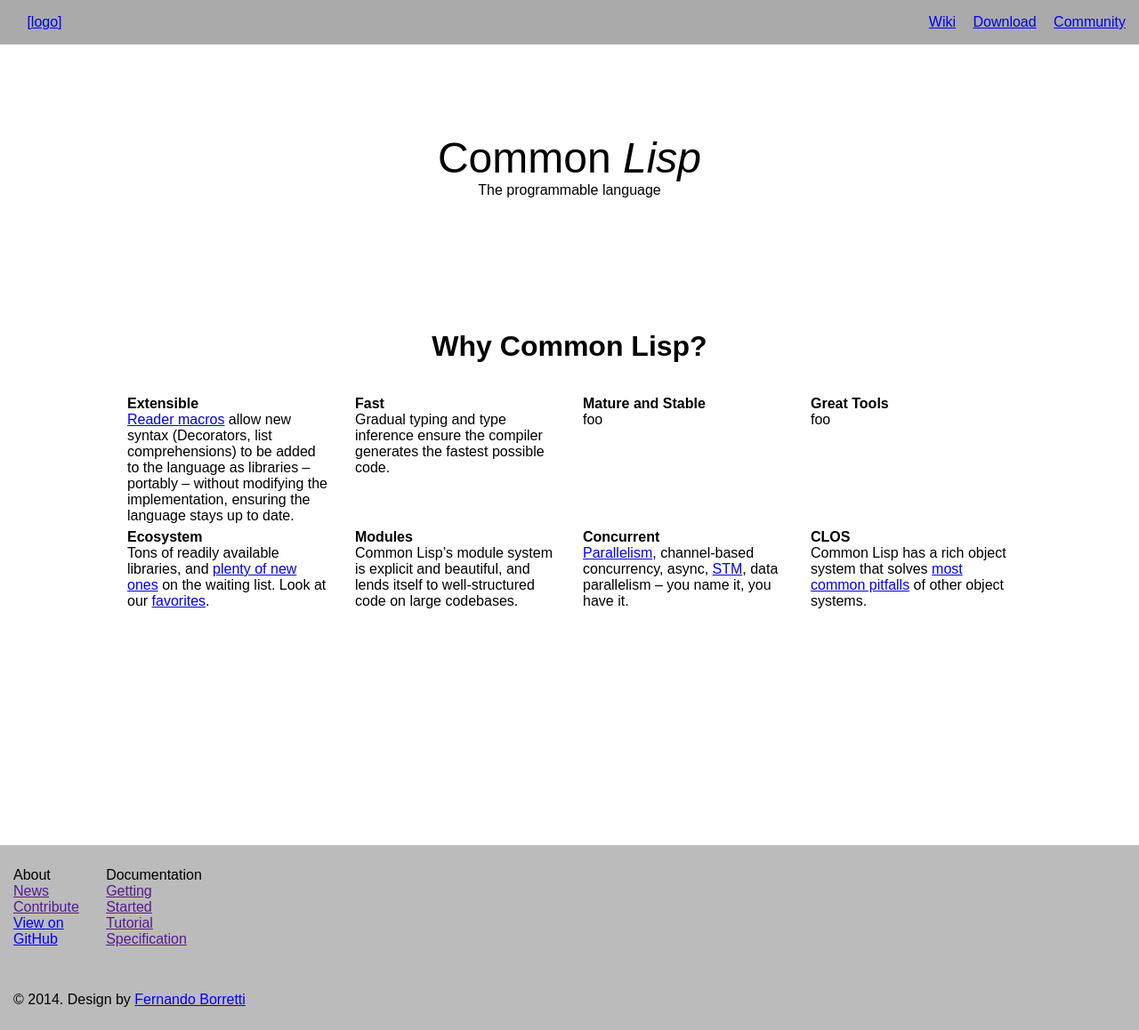
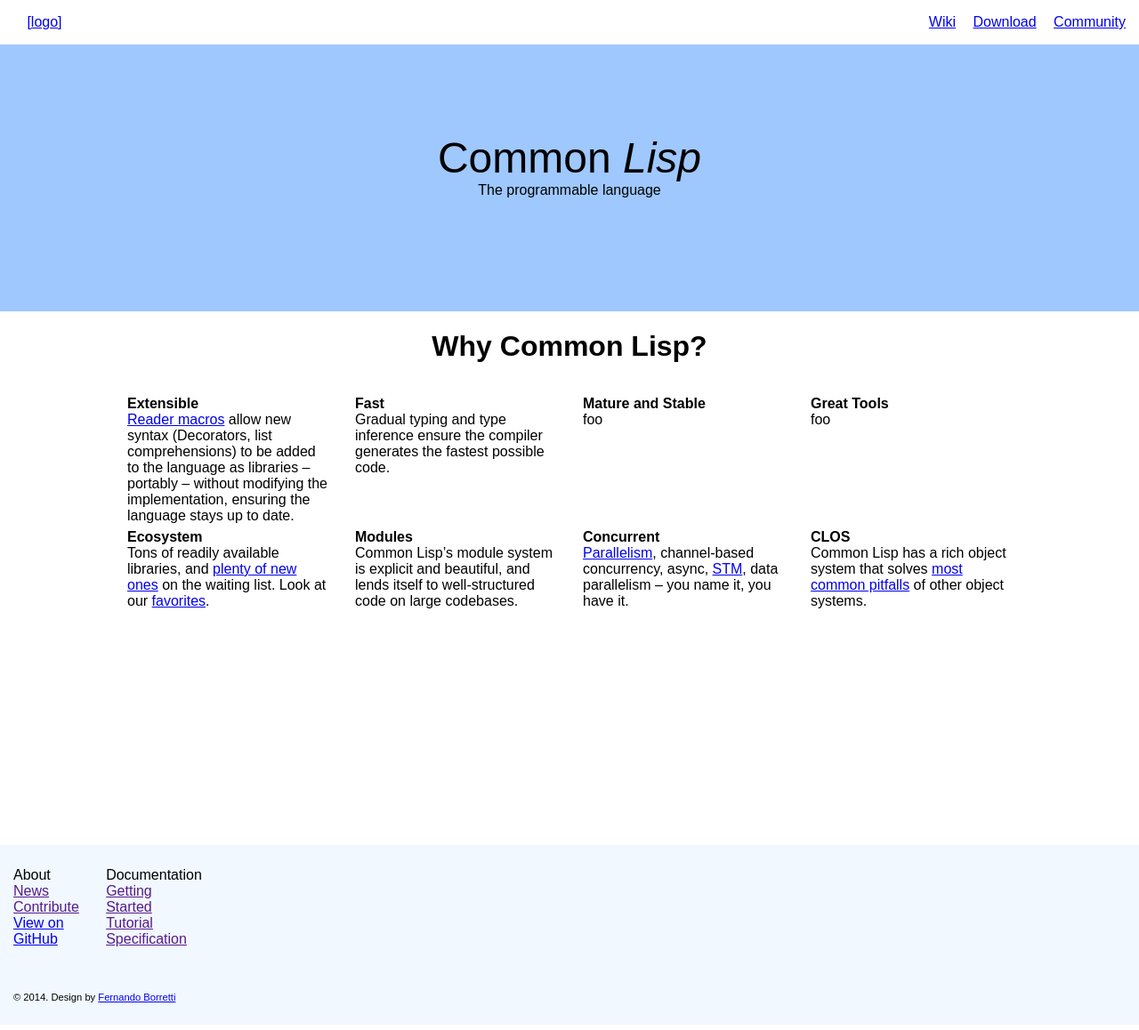
Before and after one commit to LispLang/lisplang.github.io, a Jekyll site: the page built from index.html, in a window 1280 px wide. Shown: the whole page at 89% size. Built offline with Jekyll 4.4.1, drawn with Linux system fonts in a browser that asks for light colours; nearby versions of some CDN libraries.

Commit message:
Add style/home.scss and style/wiki.scss

```diff
--- a/_sass/style/global.scss
+++ b/_sass/style/global.scss
@@ -1,9 +1,13 @@
 /* Global style */
 
 nav {
-  background: #aaa;
+  background: $white;
 }
 
 footer {
-  background: #bbb;
+  background: $light-blue;
+
+  .copy {
+    font-size: 0.7em;
+  }
 }
--- /dev/null
+++ b/_sass/style/home.scss
@@ -0,0 +1,7 @@
+/* Home page style */
+
+.home {
+  header {
+    background: $blue;
+  }
+}
--- /dev/null
+++ b/_sass/style/wiki.scss
@@ -0,0 +1,5 @@
+/* Wiki style */
+
+.wiki {
+
+}
--- a/assets/css/main.scss
+++ b/assets/css/main.scss
@@ -37,3 +37,5 @@ $navbar-height: 50px;
 @import "layout/home";
 @import "layout/wiki";
 @import "style/global.scss";
+@import "style/home.scss";
+@import "style/wiki.scss";
```
